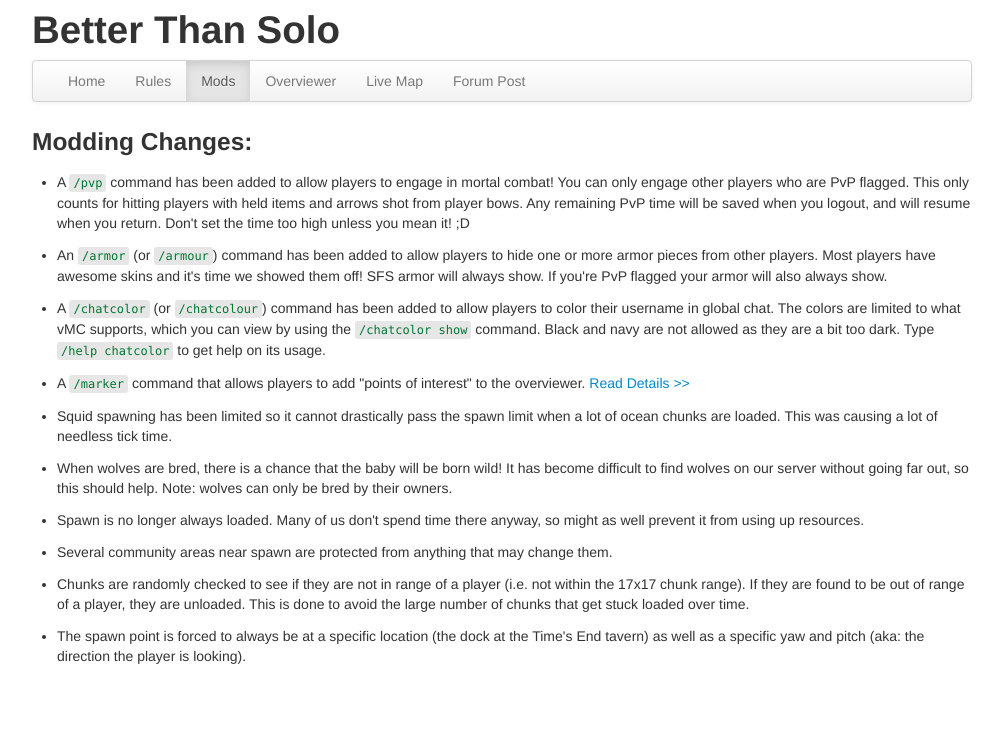
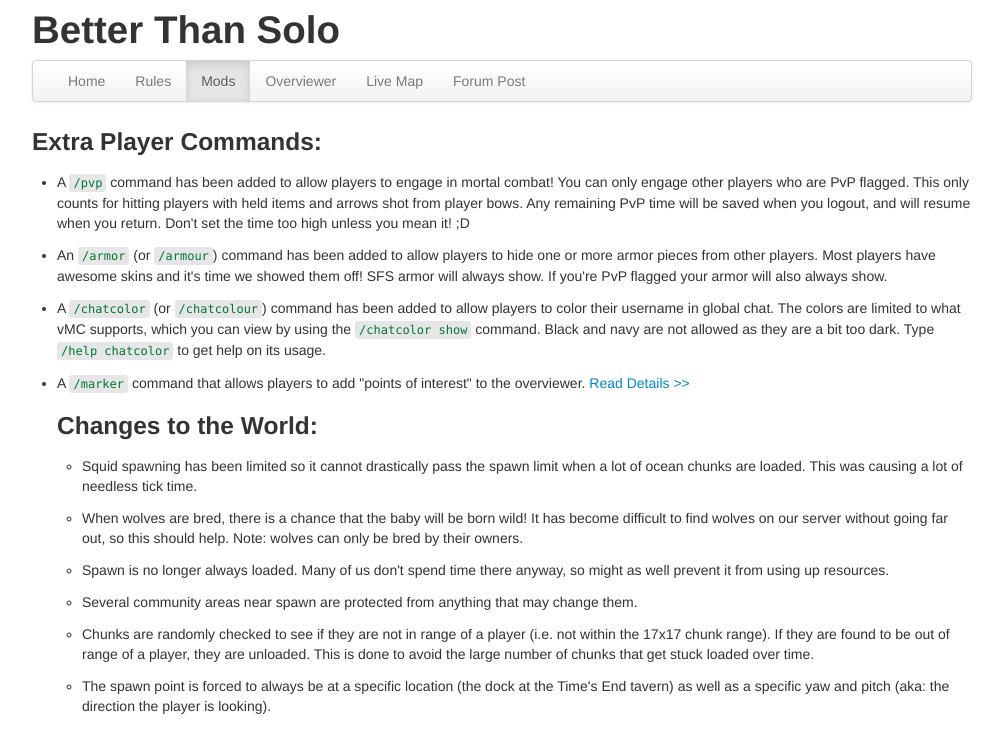
Before and after one commit to btwmodsbiz/betterthansolo, a Jekyll site: the page built from mods.html, in a window 1280 px wide. Shown: the top 753 px of the page, without its empty margins (138-1141 px from the left). Built offline with Jekyll 4.4.1, drawn with Linux system fonts in a browser that asks for light colours.

Commit message:
Header changes to mods.html

```diff
--- a/mods.html
+++ b/mods.html
@@ -3,7 +3,7 @@ layout: default
 activepage: mods
 ---
 
-<h3>Modding Changes:</h3>
+<h3>Extra Player Commands:</h3>
 
 <ul class="padded">
     <li>A <code>/pvp</code> command has been added to allow players to engage in mortal combat!
@@ -24,6 +24,10 @@ activepage: mods
     <li>A <code>/marker</code> command that allows players to add "points of interest" to the
     overviewer. <a href="http://www.sargunster.com/btwforum/viewtopic.php?f=13&t=6122&p=109734#p109734">Read Details &gt;&gt;</a></li>
 
+<h3>Changes to the World:</h3>
+
+<ul class="padded">
+
     <li>Squid spawning has been limited so it cannot drastically pass the spawn limit when a lot of ocean chunks are loaded.
     This was causing a lot of needless tick time.</li>
 
```
